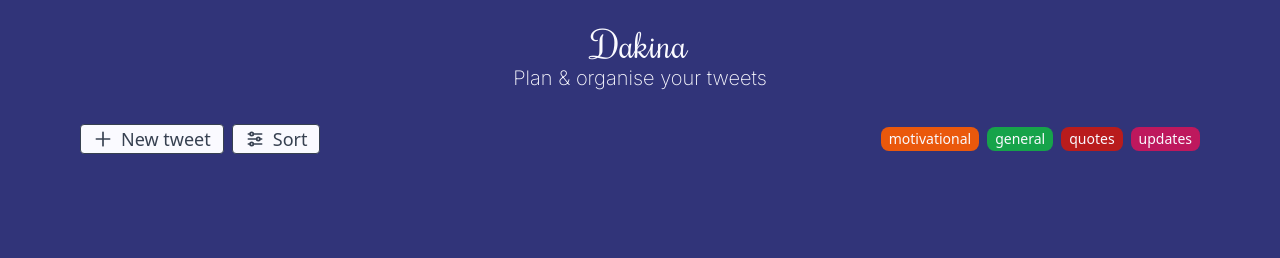
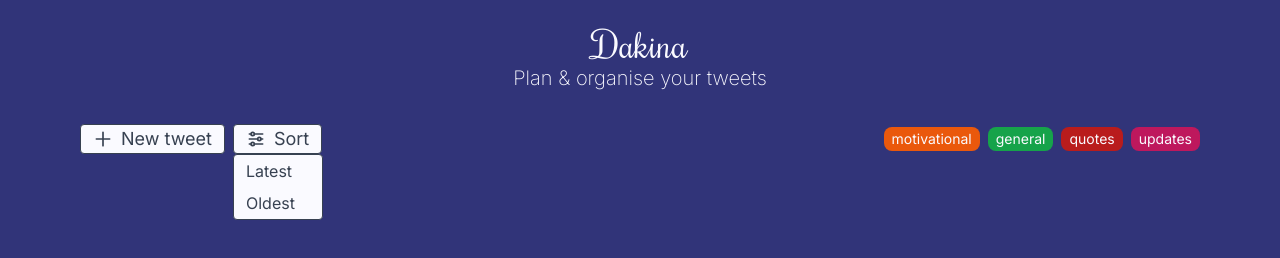
Before and after one commit to benjamincotta/Dakina-App, a website: page public/index.html in a window 1280 px wide. Both pictures are taken after a click on the button "Sort". Drawn offline with Linux system fonts and the light colour scheme.

Commit message:
added dropdown for sort by button

```diff
--- a/public/index.html
+++ b/public/index.html
@@ -12,6 +12,7 @@
         href="https://fonts.googleapis.com/css2?family=Inter:wght@100;200;300;400;500;800&family=Rochester&display=swap"
         rel="stylesheet">
     <link rel="stylesheet" href="./output.css">
+    <script defer src="/src/js/app.js"></script>
 </head>
 
 <body class="bg-background">
@@ -27,21 +28,31 @@
                 class="interactive-header flex flex-row justify-evenly md:justify-between mt-8 items-start md:items-center">
                 <div class="buttons md:flex">
                     <button
-                        class="flex text-lg items-center bg-ghost_white border-solid border-gray-700 border rounded px-3 mr-2 text-gray-700">
+                        class="font-text-font flex text-lg items-center bg-ghost_white border-solid border-gray-700 border rounded px-3 mr-2 text-gray-700">
                         <svg xmlns="http://www.w3.org/2000/svg" class="h-5 w-5 mr-2" fill="none" viewBox="0 0 24 24"
                             stroke="currentColor" stroke-width="2">
                             <path stroke-linecap="round" stroke-linejoin="round" d="M12 4v16m8-8H4" />
-                        </svg>New tweet</button>
-                    <button
-                        class="flex text-lg items-center bg-ghost_white border-solid border-gray-700 border rounded px-3 text-gray-700 mt-1.5 md:mt-0">
-                        <svg style="transform: rotate(90deg)" xmlns="http://www.w3.org/2000/svg" class="h-5 w-5 mr-2 "
-                            fill="none" viewBox="0 0 24 24" stroke="currentColor" stroke-width="2">
-                            <path stroke-linecap="round" stroke-linejoin="round"
-                                d="M12 6V4m0 2a2 2 0 100 4m0-4a2 2 0 110 4m-6 8a2 2 0 100-4m0 4a2 2 0 110-4m0 4v2m0-6V4m6 6v10m6-2a2 2 0 100-4m0 4a2 2 0 110-4m0 4v2m0-6V4" />
-                        </svg>Sort</button>
+                        </svg>New tweet
+                    </button>
+                    <div>
+                        <button id="sort-toggle"
+                            class="font-text-font flex text-lg items-center bg-ghost_white border-solid border-gray-700 border rounded px-3 text-gray-700 mt-1.5 md:mt-0">
+                            <svg style="transform: rotate(90deg)" xmlns="http://www.w3.org/2000/svg"
+                                class="h-5 w-5 mr-2 " fill="none" viewBox="0 0 24 24" stroke="currentColor"
+                                stroke-width="2">
+                                <path stroke-linecap="round" stroke-linejoin="round"
+                                    d="M12 6V4m0 2a2 2 0 100 4m0-4a2 2 0 110 4m-6 8a2 2 0 100-4m0 4a2 2 0 110-4m0 4v2m0-6V4m6 6v10m6-2a2 2 0 100-4m0 4a2 2 0 110-4m0 4v2m0-6V4" />
+                            </svg>Sort
+                        </button>
+                        <div
+                            class="sort-contents min-w-[90px] font-text-font bg-ghost_white hidden flex-col absolute border-solid border-gray-700 border rounded text-gray-700">
+                            <a href="#" class="px-3 py-1">Latest</a>
+                            <a href="#" class="px-3 py-1">Oldest</a>
+                        </div>
+                    </div>
 
                 </div>
-                <div class="sort-by-tags flex flex-col md:flex-row text-ghost_white items-end">
+                <div class="sort-by-tags font-text-font flex flex-col md:flex-row text-ghost_white items-end">
                     <button
                         class="bg-orange-600 border-solid rounded-lg text-sm md:ml-2 py-1 md:py-0.5 px-2">motivational</button>
                     <button
--- a/src/css/tailwind.css
+++ b/src/css/tailwind.css
@@ -1,3 +1,7 @@
 @tailwind base;
 @tailwind components;
 @tailwind utilities;
+
+.show-dropdown {
+    display: flex;
+}
--- /dev/null
+++ b/src/js/app.js
@@ -0,0 +1,12 @@
+const sortButton = document.getElementById('sort-toggle')
+const sortContents = document.querySelector('.sort-contents')
+
+sortButton.addEventListener('click', () => {
+  sortContents.classList.toggle('show-dropdown')
+})
+
+window.addEventListener('click', e => {
+  if (e.target !== sortButton) {
+    sortContents.classList.remove('show-dropdown')
+  }
+})
```
Also changed, not shown: public/output.css.
